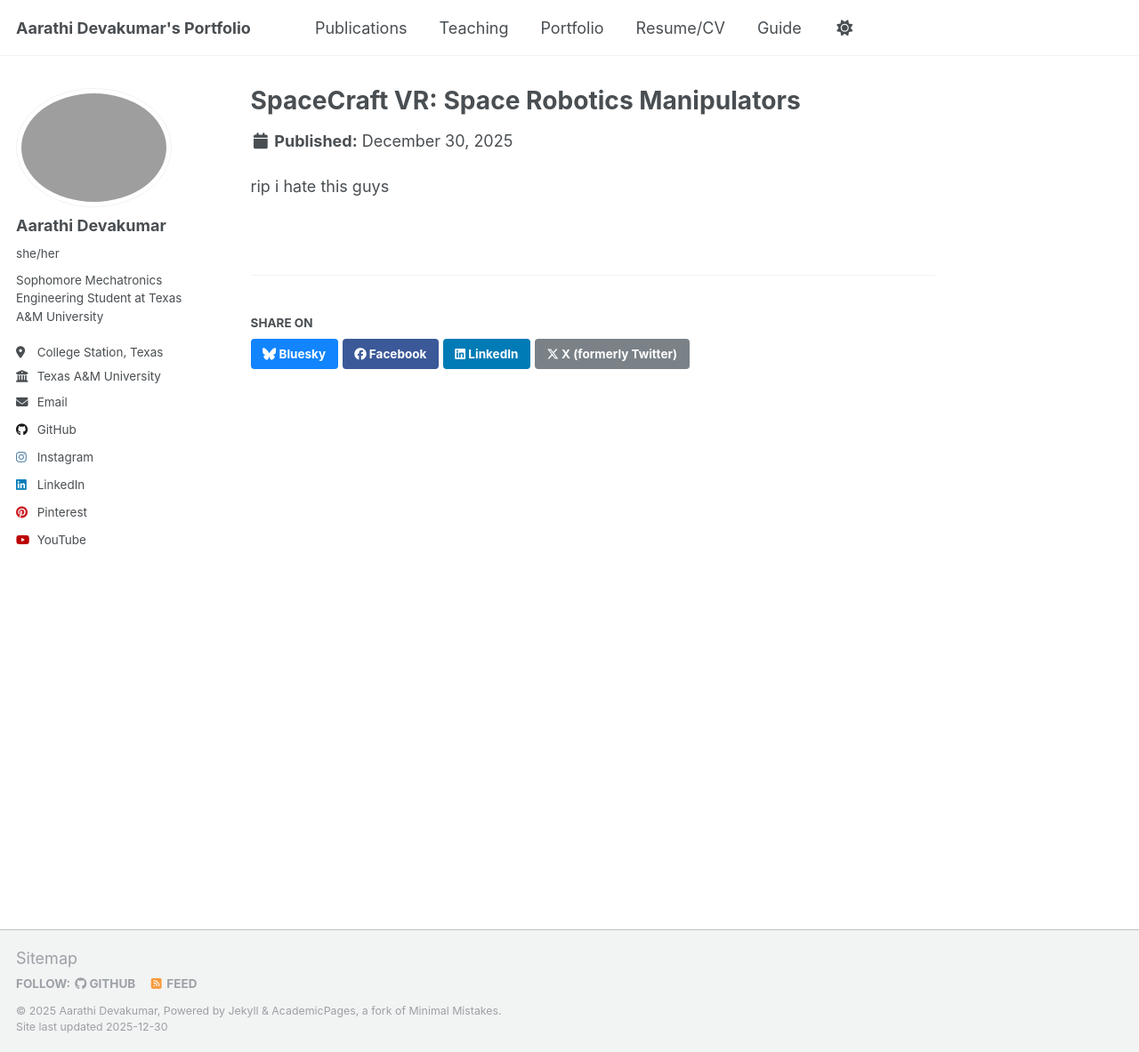
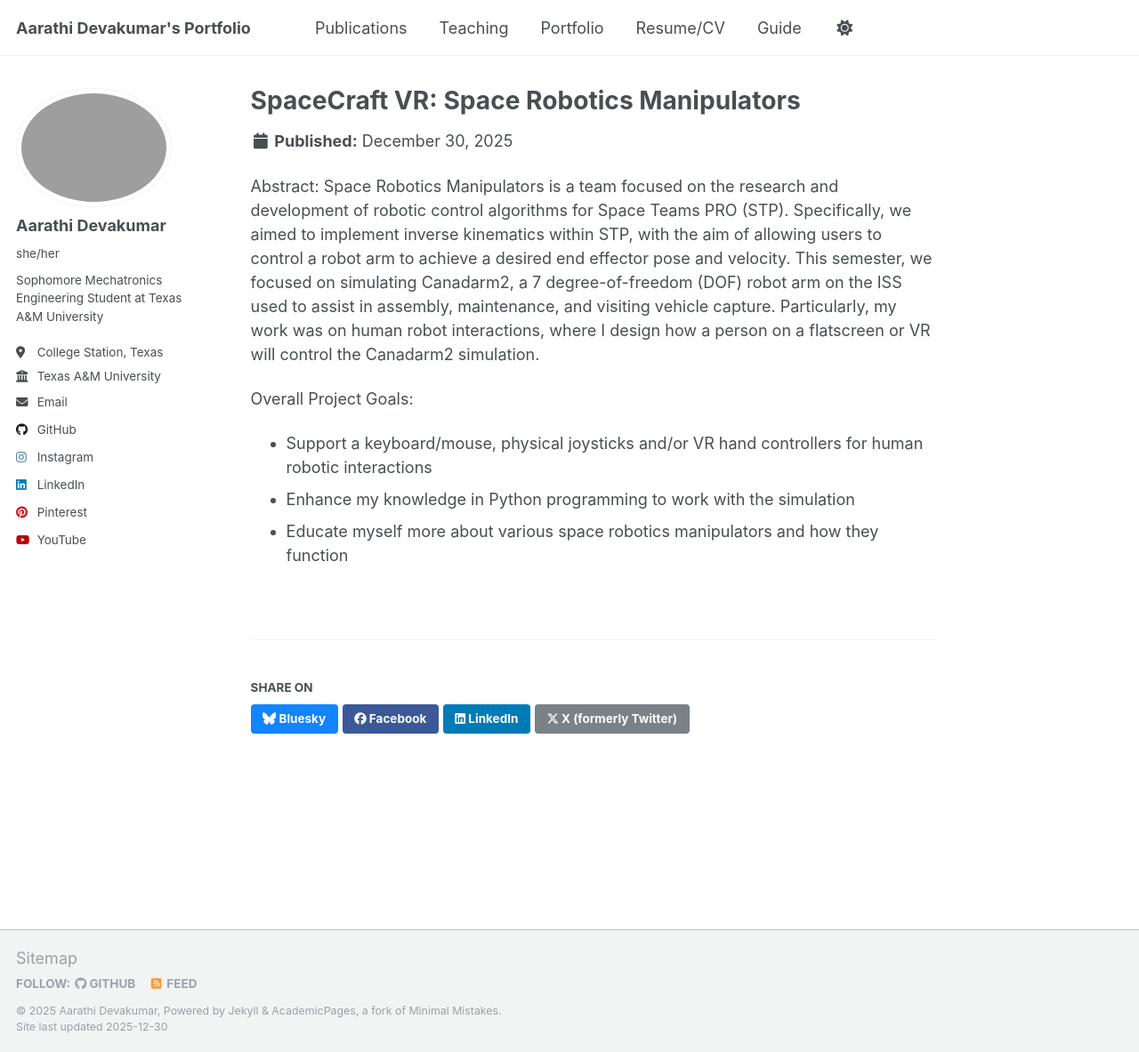
Before and after one commit to LoverSwiftieArt/aarathi.devakumar, a Jekyll site: the page built from _portfolio/srm.md, in a window 1280 px wide and 1183 px high. Shown: the whole window at 89% size. Built offline with Jekyll 4.4.1, drawn with Linux system fonts in a browser that asks for light colours; a script that is not in the unit is left out.

Commit message:
Update srm.md

```diff
--- a/_portfolio/srm.md
+++ b/_portfolio/srm.md
@@ -4,4 +4,9 @@ excerpt: "Designing Control Inputs for Canadarm2 Simulation"
 collection: portfolio
 ---
 
-rip i hate this guys
+Abstract: Space Robotics Manipulators is a team focused on the research and development of robotic control algorithms for Space Teams PRO (STP). Specifically, we aimed to implement inverse kinematics within STP, with the aim of allowing users to control a robot arm to achieve a desired end effector pose and velocity. This semester, we focused on simulating Canadarm2, a 7 degree-of-freedom (DOF) robot arm on the ISS used to assist in assembly, maintenance, and visiting vehicle capture. Particularly, my work was on human robot interactions, where I design how a person on a flatscreen or VR will control the Canadarm2 simulation.
+
+Overall Project Goals:
+* Support a keyboard/mouse, physical joysticks and/or VR hand controllers for human robotic interactions
+* Enhance my knowledge in Python programming to work with the simulation
+* Educate myself more about various space robotics manipulators and how they function
```
